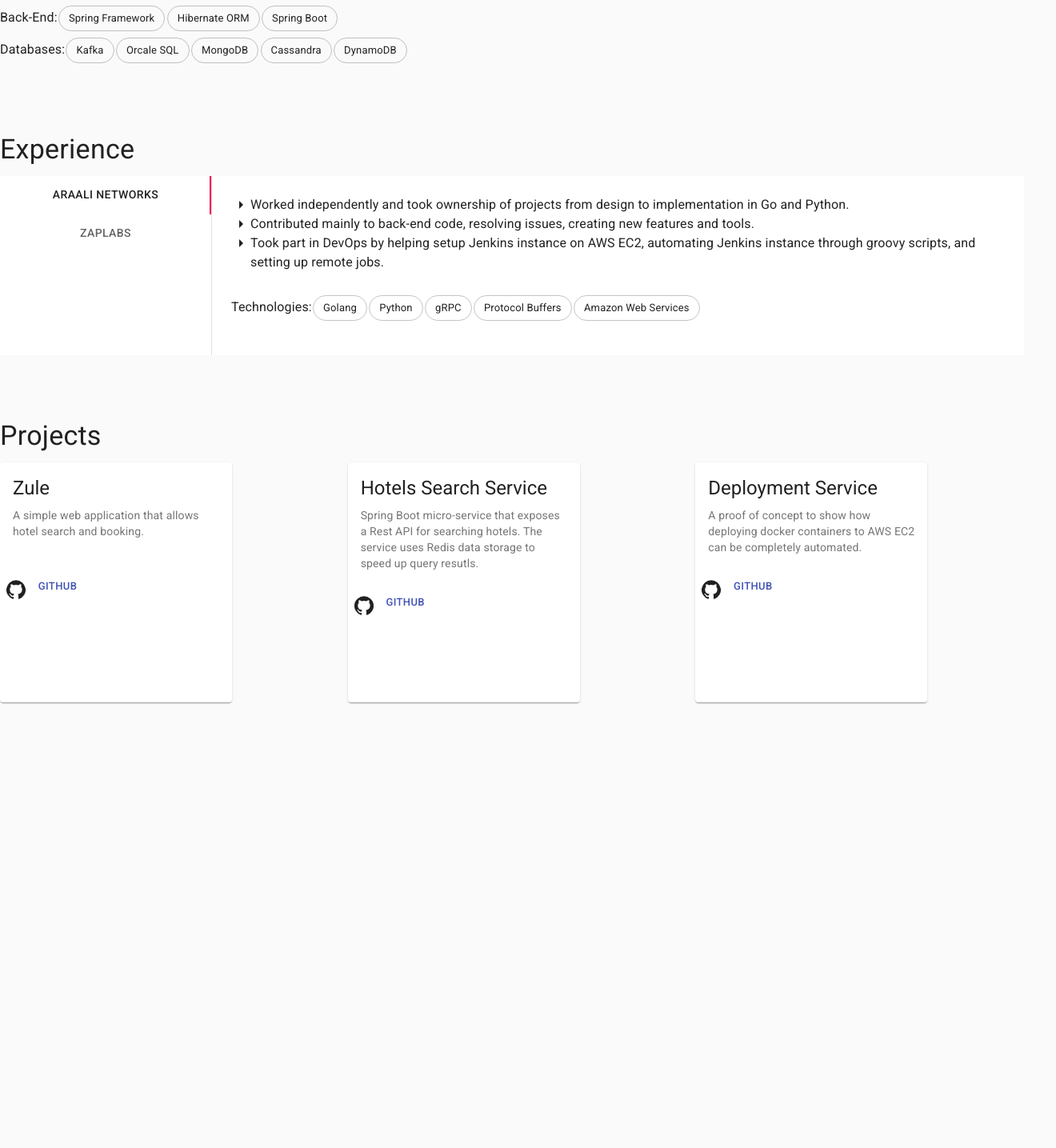
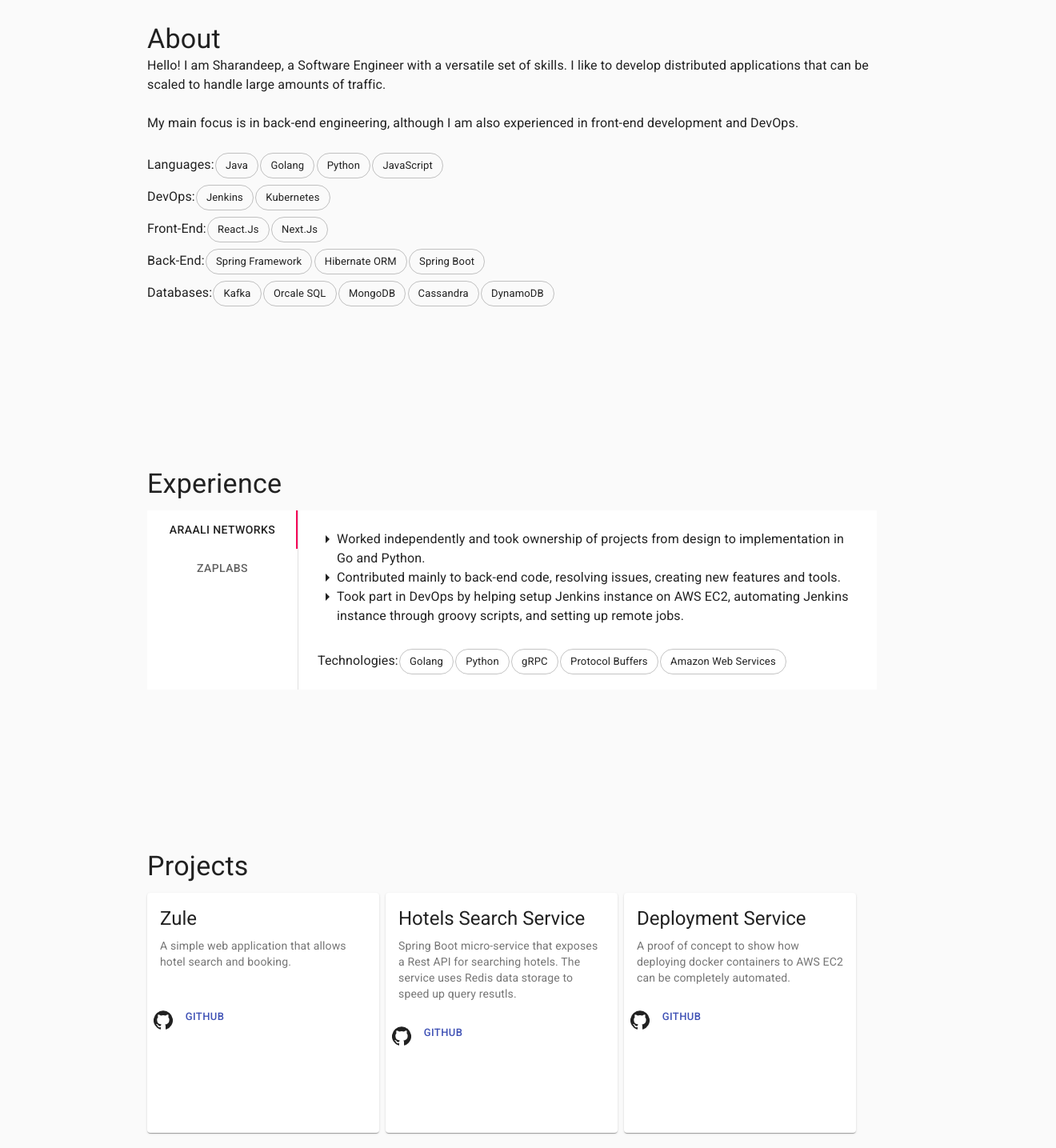
Before and after one commit to shsingh67/next-portfolio, a Next.js app: page / in a window 1280 px wide. Shown: the part 520-1955 px from the top of the page at 80% size, 1320 px wide, since content can reach past the window. Before the commit the page ends 1438 px from the top, so only its background shows below. Built offline with nearby package versions, Linux system fonts and the light colour scheme.

Commit message:
removed grid system and added box layout

```diff
--- a/pages/index.js
+++ b/pages/index.js
@@ -1,7 +1,7 @@
 import Header from '../components/Header'
 import TabBox from '../components/TabBox'
 import ProjectCard from '../components/ProjectCard'
-import { Grid, Typography, makeStyles, Container, Divider, Card, CardContent, Chip } from '@material-ui/core';
+import { Grid, Typography, makeStyles, Container, Divider, Card, CardContent, Chip, Box, } from '@material-ui/core';
 import { useRef } from 'react';
 
 
@@ -38,18 +38,17 @@
     }
 
     return (
-        <div>
+        <Container maxWidth="md">
             <Header handleAbout={handleAbout} handleExp={handleExp} handleProj={handleProj} />
 
-            <Grid container direction="column" spacing={10}>
-
-                <Grid item>
+            <Box my={20}>
                 <Typography variant="subtitle1">Hi, my name is</Typography>
                 <Typography variant="h2">Sharandeep Singh</Typography>
                 <Typography variant="body1">I am a Software Engineer from San Jose State University, located in Union City, CA.</Typography>
-                </Grid>
 
-                <Grid item>
+            </Box>
+
+            <Box my={25}>
                 <div ref={aboutRef}>
                     <Typography variant="h4" >About</Typography>
                 </div>
@@ -61,86 +60,86 @@
 
                 <Typography variant="subtitle1" gutterBottom>
                     Languages:
-                        <Chip label="Java" variant="outlined" className={classes.chip}/>
-                        <Chip label="Golang" variant="outlined" className={classes.chip}/>
-                        <Chip label="Python" variant="outlined" className={classes.chip}/>
-                        <Chip label="JavaScript" variant="outlined" className={classes.chip}/>
+                    <Chip label="Java" variant="outlined" className={classes.chip} />
+                    <Chip label="Golang" variant="outlined" className={classes.chip} />
+                    <Chip label="Python" variant="outlined" className={classes.chip} />
+                    <Chip label="JavaScript" variant="outlined" className={classes.chip} />
                 </Typography>
 
                 <Typography variant="subtitle1" gutterBottom>
                     DevOps:
-                        <Chip label="Jenkins" variant="outlined" className={classes.chip}/>
-                        <Chip label="Kubernetes" variant="outlined" className={classes.chip}/>
+                    <Chip label="Jenkins" variant="outlined" className={classes.chip} />
+                    <Chip label="Kubernetes" variant="outlined" className={classes.chip} />
                 </Typography>
+
 
                 <Typography variant="subtitle1" gutterBottom>
                     Front-End:
-                        <Chip label="React.Js" variant="outlined" className={classes.chip}/>
-                        <Chip label="Next.Js" variant="outlined" className={classes.chip}/>
+                    <Chip label="React.Js" variant="outlined" className={classes.chip} />
+                    <Chip label="Next.Js" variant="outlined" className={classes.chip} />
                 </Typography>
 
                 <Typography variant="subtitle1" gutterBottom>
                     Back-End:
-                        <Chip label="Spring Framework" variant="outlined" className={classes.chip}/>
-                        <Chip label="Hibernate ORM" variant="outlined" className={classes.chip}/>
-                        <Chip label="Spring Boot" variant="outlined" className={classes.chip}/>
+                    <Chip label="Spring Framework" variant="outlined" className={classes.chip} />
+                    <Chip label="Hibernate ORM" variant="outlined" className={classes.chip} />
+                    <Chip label="Spring Boot" variant="outlined" className={classes.chip} />
                 </Typography>
 
                 <Typography variant="subtitle1" gutterBottom>
                     Databases:
-                        <Chip label="Kafka" variant="outlined" className={classes.chip}/>
-                        <Chip label="Orcale SQL" variant="outlined" className={classes.chip}/>
-                        <Chip label="MongoDB" variant="outlined" className={classes.chip}/>
-                        <Chip label="Cassandra" variant="outlined" className={classes.chip}/>
-                        <Chip label="DynamoDB" variant="outlined" className={classes.chip}/>
+                    <Chip label="Kafka" variant="outlined" className={classes.chip} />
+                    <Chip label="Orcale SQL" variant="outlined" className={classes.chip} />
+                    <Chip label="MongoDB" variant="outlined" className={classes.chip} />
+                    <Chip label="Cassandra" variant="outlined" className={classes.chip} />
+                    <Chip label="DynamoDB" variant="outlined" className={classes.chip} />
                 </Typography>
-                </Grid>
 
-                <Grid item>
+            </Box>
+
+            <Box my={25}>
                 <div ref={expRef}>
                     <Typography variant="h4" gutterBottom>
                         Experience
                     </Typography>
+                </div>
+                <TabBox />
 
-                        <TabBox />
-                    </div>
+            </Box>
 
-                </Grid>
-
-                <Grid item>
-
+            <Box my={25}>
                 <div ref={projRef}>
                     <Typography variant="h4" className={classes.text_5} gutterBottom>
                         Projects
                     </Typography>
                 </div>
-
-                    <Grid container direction="row" spacing={3} >
-                        <Grid item xs={4}>
+                <Grid container direction="row" spacing={1}>
+                    <Grid item>
                         <ProjectCard title="Zule" link="https://github.com/shsingh67/next-hotels">
                             A simple web application that allows hotel search and booking.<br></br><br></br>
                         </ProjectCard>
 
                     </Grid>
 
-                        <Grid item xs={4}>
+                    <Grid item>
                         <ProjectCard title="Hotels Search Service" link="https://github.com/shsingh67/hotels-search-service">
                             Spring Boot micro-service that exposes a Rest API for searching hotels. The service uses Redis data storage to speed up query resutls.
                         </ProjectCard>
+
                     </Grid>
-
-                        <Grid item xs={4}>
+                    <Grid item>
                         <ProjectCard title="Deployment Service" link="https://github.com/shsingh67/Services-Automation">
                             A proof of concept to show how deploying docker containers to AWS EC2 can be completely automated.
                         </ProjectCard>
 
                     </Grid>
                 </Grid>
+            </Box>
 
-                </Grid>
 
-            </Grid>
-        </div>
+
+
+        </Container>
 
     );
 }
```
Lines whose indentation alone changed are shown as unchanged.
